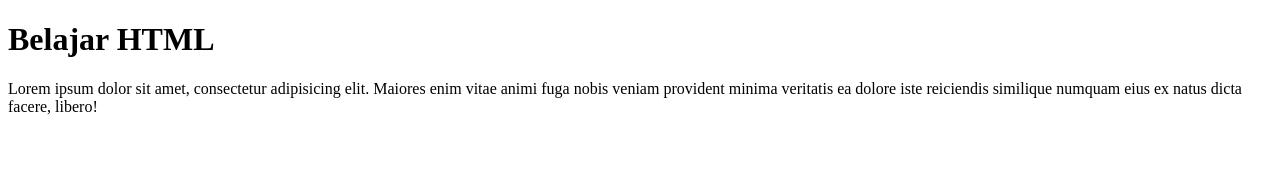
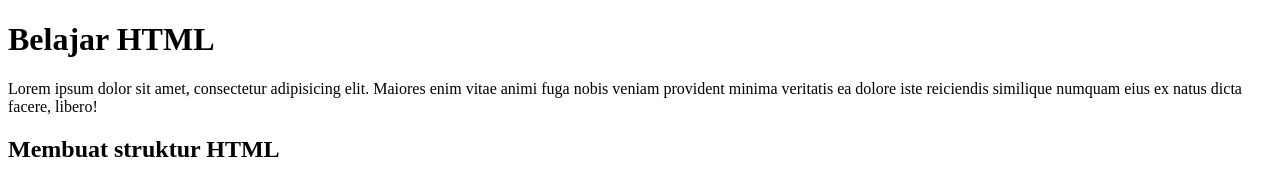
Before and after one commit to mochyusup20/belajar-html-bootcampdepok, a plain HTML site: page index.html in a window 1280 px wide. Drawn offline with Linux system fonts and the light colour scheme.

Commit message:
Membuat h2 struktur html

```diff
--- a/index.html
+++ b/index.html
@@ -7,5 +7,7 @@
 <body>
     <h1>Belajar HTML</h1>
     <p>Lorem ipsum dolor sit amet, consectetur adipisicing elit. Maiores enim vitae animi fuga nobis veniam provident minima veritatis ea dolore iste reiciendis similique numquam eius ex natus dicta facere, libero!</p>
+
+    <h2>Membuat struktur HTML</h2>
 </body>
 </html>
```
